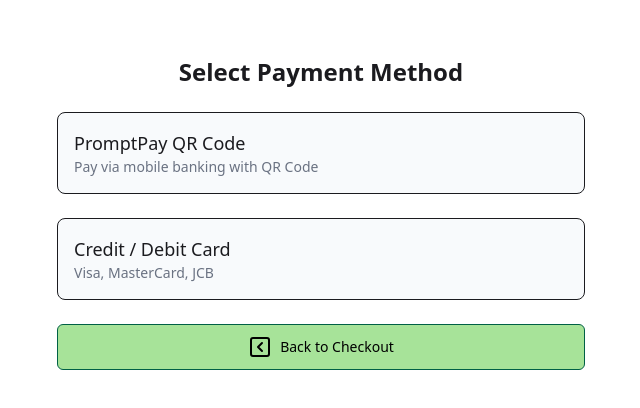
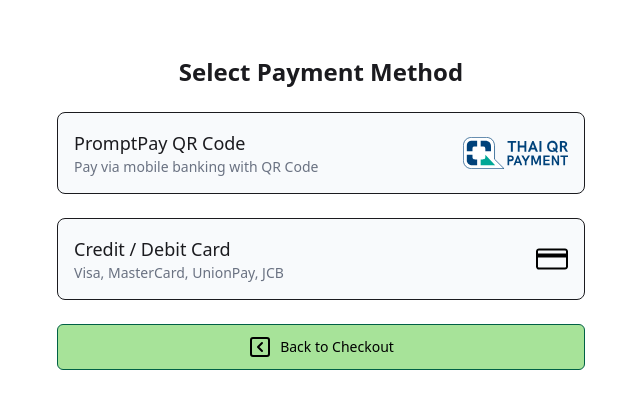
Before and after one commit to darkfat123/omise-payment-demo, a Next.js app in the folder web-ecommerce/: page /payments in a window 1280 px wide. Shown: the top 408 px of the page, without its empty margins (319-959 px from the left). Built offline with nearby package versions, Linux system fonts and the light colour scheme.

Commit message:
feat: add total price display and improve payment option UI with icons

```diff
--- a/web-ecommerce/app/payments/confirm/card/page.tsx
+++ b/web-ecommerce/app/payments/confirm/card/page.tsx
@@ -18,6 +18,7 @@ export default function CardPaymentForm() {
 
     const [cardNumber, setCardNumber] = useState("");
     const brand = detectCardBrand(cardNumber);
+    const totalPrice = useCartStore((s) => s.totalPrice().toFixed(2));
 
 
     const handleSubmit = async (e: React.FormEvent) => {
@@ -59,9 +60,10 @@ export default function CardPaymentForm() {
                 className="max-w-2xl mx-auto bg-[var(--box)] rounded-lg ring-2 p-6 gap-6 flex flex-col "
                 onSubmit={handleSubmit}
             >
+                <h2 className="text-md">Total Amount: ฿{totalPrice}</h2>
                 <div className="grid grid-cols-1 gap-4 md:grid-cols-2">
                     <div className="flex flex-col">
-                       <label className="text-md font-medium text-heading mb-2">
+                        <label className="text-md font-medium text-heading mb-2">
                             Card Number
                         </label>
 
@@ -78,8 +80,6 @@ export default function CardPaymentForm() {
                                 placeholder="XXXX-XXXX-XXXX-XXXX"
                                 required
                             />
-
-                            {/* Icon */}
                             <div className="absolute inset-y-0 right-4 flex items-center">
                                 <CardIcon brand={brand} />
                             </div>
@@ -106,10 +106,21 @@ export default function CardPaymentForm() {
                         </label>
                         <input
                             type="text"
+                            inputMode="numeric"
                             name="expMonth"
                             maxLength={2}
                             className="px-3 py-3 rounded-lg border border-default-medium bg-neutral-secondary-medium text-heading text-md focus:ring-brand focus:border-brand placeholder:text-body bg-[var(--foreground)] text-[var(--background)]"
                             placeholder="MM"
+                            onChange={(e) => {
+                                let v = e.target.value.replace(/\D/g, "").slice(0, 2);
+                                if (v.length === 1 && Number(v) > 1) {
+                                    v = "0" + v;
+                                }
+
+                                if (Number(v) > 12) v = "12";
+
+                                e.target.value = v;
+                            }}
                             required
                         />
                     </div>
@@ -183,20 +194,20 @@ export default function CardPaymentForm() {
                                             <th className="px-4 py-3 text-center font-medium">Brand</th>
                                             <th className="px-4 py-3 text-center font-medium">Card Number</th>
                                             <th className="px-4 py-3 text-center font-medium">Card Holder Name</th>
-                                            <th className="px-4 py-3 text-center font-medium"> Expiration</th>
+                                            <th className="px-4 py-3 text-center font-medium">Expiration</th>
                                             <th className="px-4 py-3 text-center font-medium">CVV</th>
                                         </tr>
                                     </thead>
 
                                     <tbody className="divide-y divide-[var(--foreground)]">
                                         {[
-                                            ["Visa", "4242 4242 4242 4242", "Any Future", "123"],
-                                            ["Visa", "4111 1111 1111 1111", "Any Future", "123"],
-                                            ["Mastercard", "5555 5555 5555 4444", "Any Future", "123"],
-                                            ["Mastercard", "5454 5454 5454 5454", "Any Future", "123"],
-                                            ["JCB", "3530 1113 3330 0000", "Any Future", "123"],
-                                            ["JCB", "3566 1111 1111 1113", "Any Future", "123"],
-                                            ["UnionPay", "6250 9470 0000 0006", "Any Future", "123"],
+                                            ["Visa", "4242 4242 4242 4242", "XX/20XX", "123"],
+                                            ["Visa", "4111 1111 1111 1111", "XX/20XX", "123"],
+                                            ["Mastercard", "5555 5555 5555 4444", "XX/20XX", "123"],
+                                            ["Mastercard", "5454 5454 5454 5454", "XX/20XX", "123"],
+                                            ["JCB", "3530 1113 3330 0000", "XX/20XX", "123"],
+                                            ["JCB", "3566 1111 1111 1113", "XX/20XX", "123"],
+                                            ["UnionPay", "6250 9470 0000 0006", "XX/20XX", "123"],
                                         ].map(([brand, number, exp, cvv]) => (
                                             <tr key={number} className="hover:bg-[var(--foreground)]/10">
                                                 <td className="px-4 py-3 text-center">{brand}</td>
@@ -210,7 +221,6 @@ export default function CardPaymentForm() {
                                 </table>
                             </div>
 
-                            {/* Footer */}
                             <div className="mt-6 flex justify-end">
                                 <button
                                     type="button"
--- a/web-ecommerce/app/payments/page.tsx
+++ b/web-ecommerce/app/payments/page.tsx
@@ -21,12 +21,14 @@ export default function PaymentsPage() {
       <PaymentOption
         title="PromptPay QR Code"
         description="Pay via mobile banking with QR Code"
+        imageSrc="/icons/thai_qr_logo.svg"
         onClick={() => selectMethod("promptpay")}
       />
 
       <PaymentOption
         title="Credit / Debit Card"
-        description="Visa, MasterCard, JCB"
+        description="Visa, MasterCard, UnionPay, JCB"
+        imageSrc="/icons/card.svg"
         onClick={() => selectMethod("card")}
       />
 
@@ -34,7 +36,7 @@ export default function PaymentsPage() {
         className="w-full mt-4 flex items-center justify-center gap-2"
         onClick={() => router.push("/checkout")}
       >
-       <SquareChevronLeft /> Back to Checkout
+        <SquareChevronLeft /> Back to Checkout
       </PrimaryButton>
     </div>
   );
--- a/web-ecommerce/components/PaymentOption.tsx
+++ b/web-ecommerce/components/PaymentOption.tsx
@@ -1,21 +1,26 @@
 type Props = {
   title: string;
   description: string;
+  imageSrc?: string;
   onClick: () => void;
 };
 
 export default function PaymentOption({
   title,
   description,
+  imageSrc,
   onClick,
 }: Props) {
   return (
     <div
       onClick={onClick}
-      className="border rounded-lg p-4 cursor-pointer hover:ring-2 transition bg-[var(--box)]"
+      className="flex flex-row items-center border rounded-lg p-4 cursor-pointer hover:ring-2 transition bg-[var(--box)]"
     >
-      <h2 className="text-lg font-medium">{title}</h2>
-      <p className="text-sm text-gray-500">{description}</p>
+      <div>
+        <h2 className="text-lg font-medium">{title}</h2>
+        <p className="text-sm text-gray-500">{description}</p>
+      </div>
+      <img src={imageSrc} className="h-8 ml-auto" />
     </div>
   );
 }
```
Also changed, not shown: web-ecommerce/public/icons/thai_qr_logo.svg (added).
